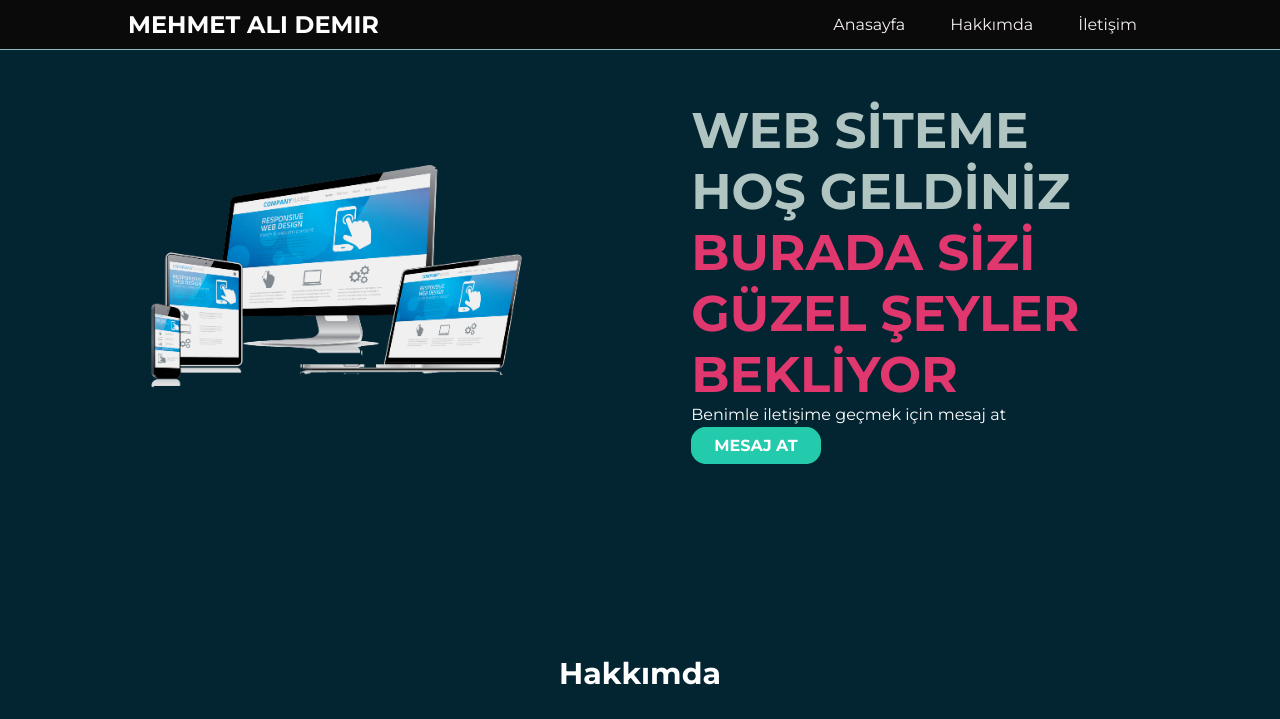
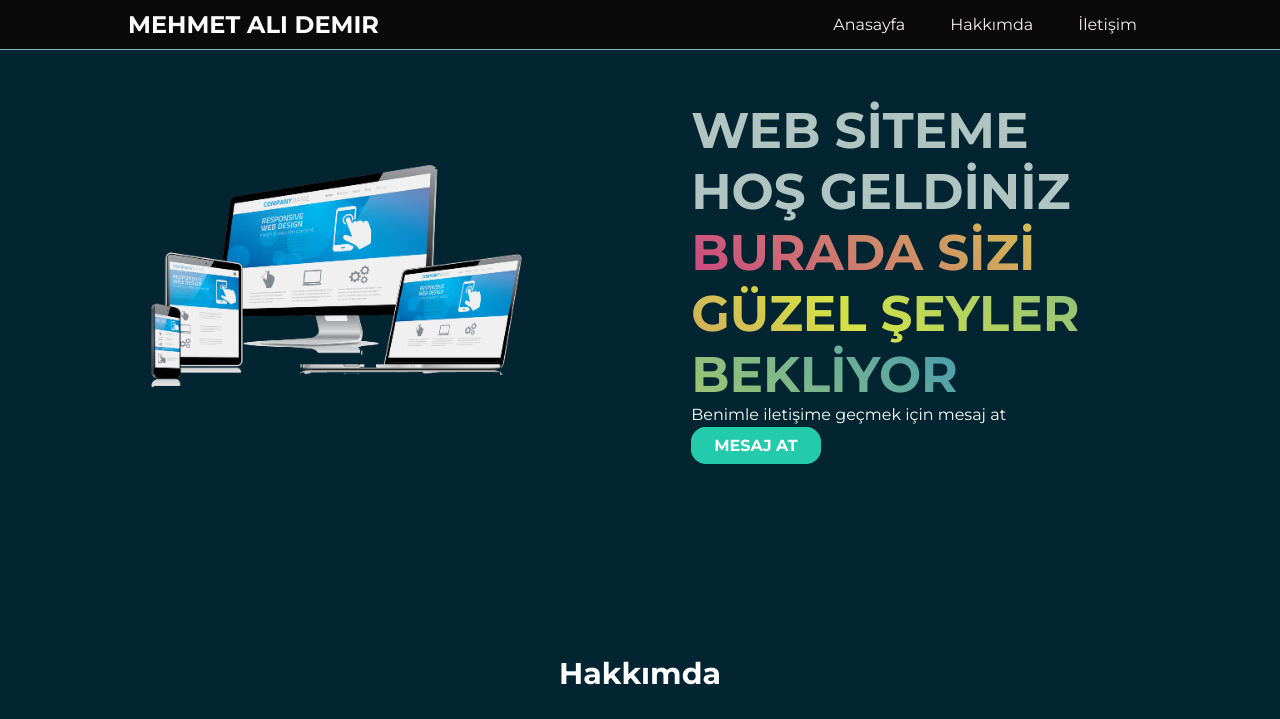
Before and after one commit to mehmetalidmr/porto, a plain HTML site: page index.html in a window 1280 px wide. Shown: the top 719 px of the page. Drawn offline with Linux system fonts and the light colour scheme.

Commit message:
Update style.css

```diff
--- a/style.css
+++ b/style.css
@@ -102,7 +102,9 @@ header{
 }
 
 .span_child{
-    color: #e0376f;
+    background: linear-gradient(45deg,#cb4583,hsl(65, 73%, 58%),#499cb1);
+    background-clip: text;
+    -webkit-text-fill-color: transparent;
 }
 
 .child_anasayfa p{
```
